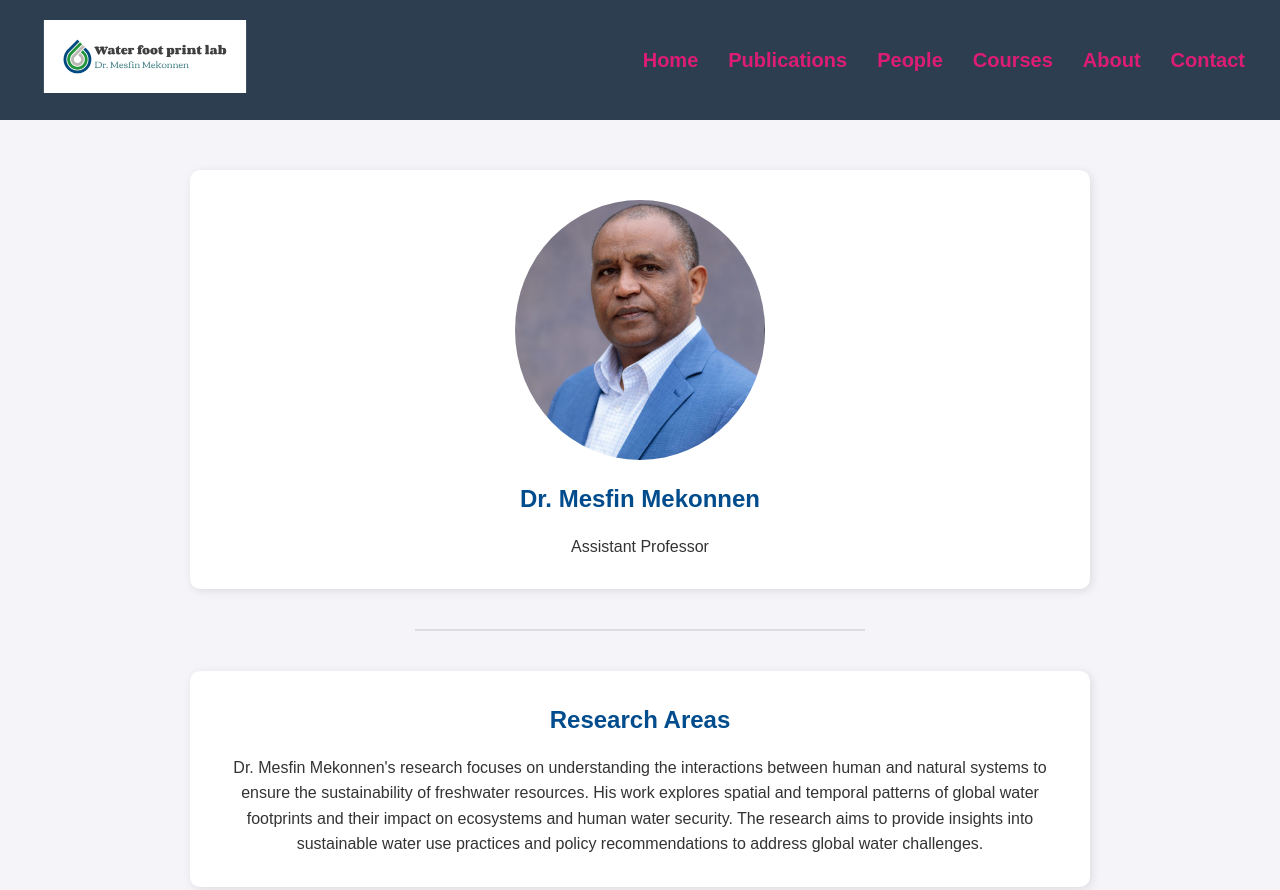
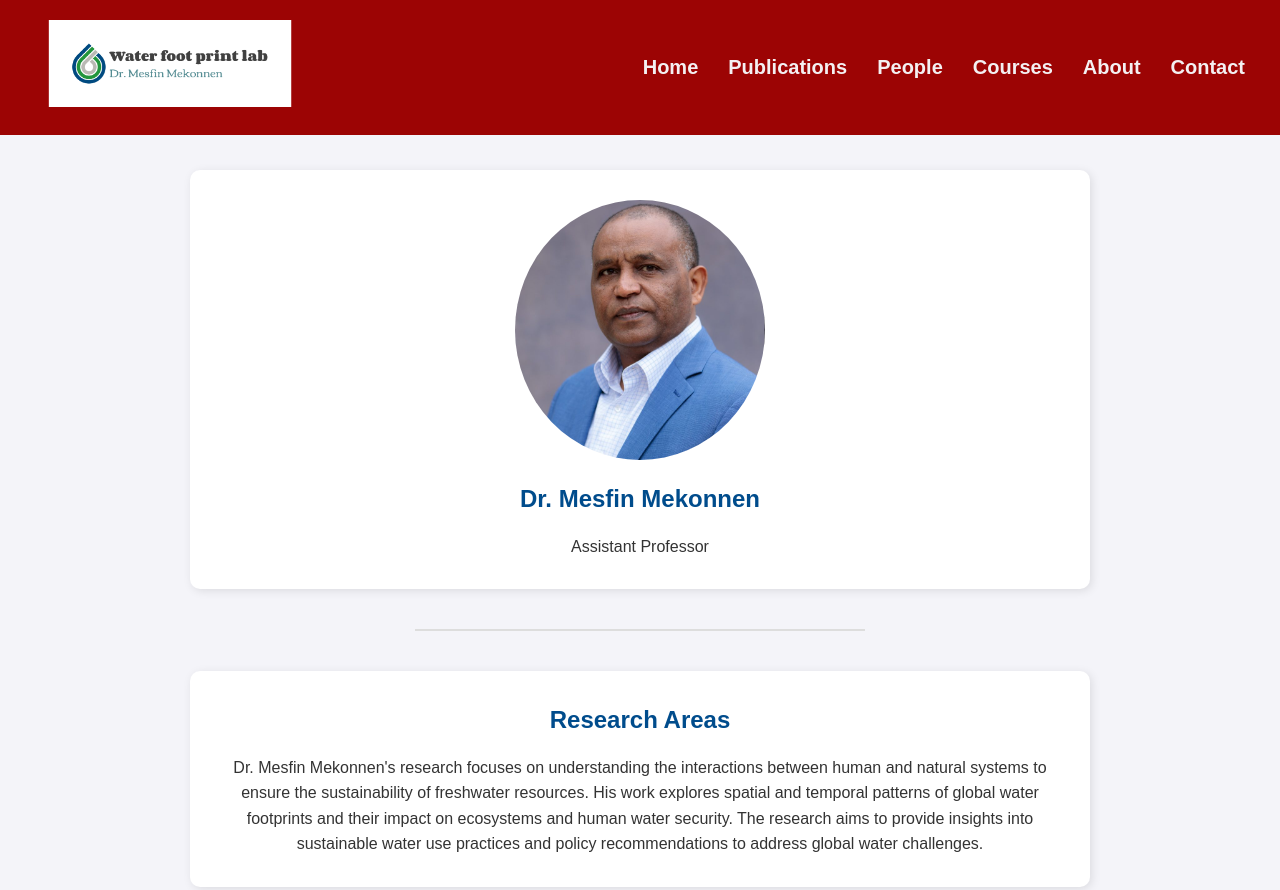
Before and after one commit to water-footprint-lab/Water_Foot_print_lab, a plain HTML site: page index.html in a window 1280 px wide. Shown: the top 890 px of the page. Drawn offline with Linux system fonts and the light colour scheme.

Commit message:
Updated navigation menu

```diff
--- a/index.html
+++ b/index.html
@@ -7,12 +7,12 @@
     <link rel="stylesheet" href="style.css">
     <style>
         body { font-family: Arial, sans-serif; margin: 0; padding: 0; background: #f4f4f9; color: #333; }
-        header { background: #2c3e50; color: #fff; padding: 20px; display: flex; align-items: center; justify-content: space-between; position: fixed; width: 100%; top: 0; z-index: 1000; }
-        .logo img { width: 250px; height: auto; }
+        header { background: #9c0404; color: #fff; padding: 20px; display: flex; align-items: center; justify-content: space-between; position: fixed; width: 100%; top: 0; z-index: 1000; }
+        .logo img { width: 300px; height: auto; }
         nav { display: flex; }
         .nav-links { list-style: none; display: flex; padding: 0; margin: 0; }
         .nav-links li { margin: 0 15px; }
-        .nav-links a { color: #dd1c77; text-decoration: none; font-size: 20px; font-weight: bold; }
+        .nav-links a { color: rgb(244, 240, 242); text-decoration: none; font-size: 20px; font-weight: bold; }
         .container { margin-top: 120px; padding: 50px; max-width: 1000px; margin-left: auto; margin-right: auto; }
         .profile-section, .research-section, .education-section { text-align: center; padding: 30px; background: white; border-radius: 10px; box-shadow: 2px 2px 10px rgba(0, 0, 0, 0.1); margin-bottom: 20px; }
         .profile-img { width: 250px; height: auto; border-radius: 50%; display: block; margin: 0 auto 20px; }
```
